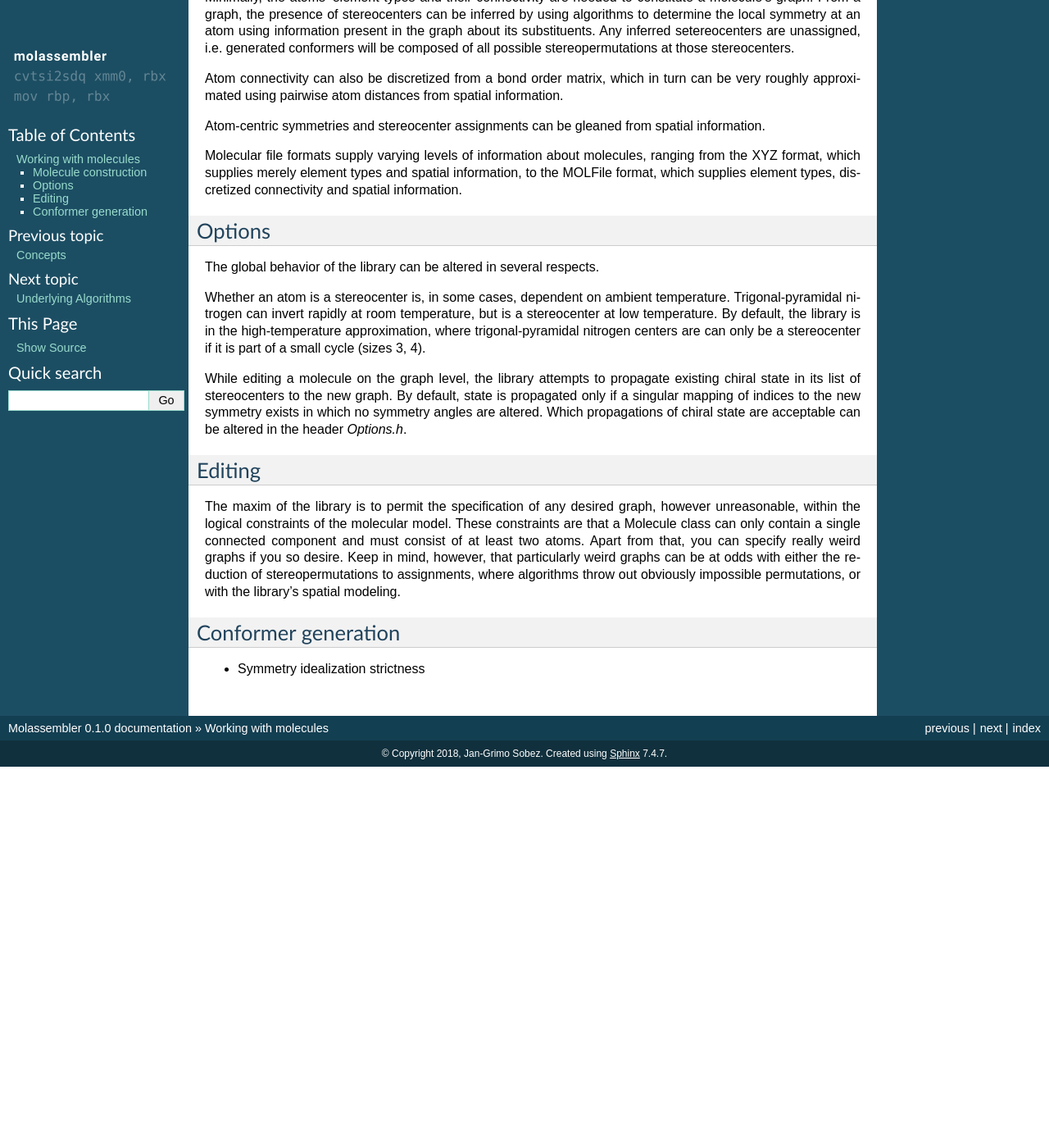
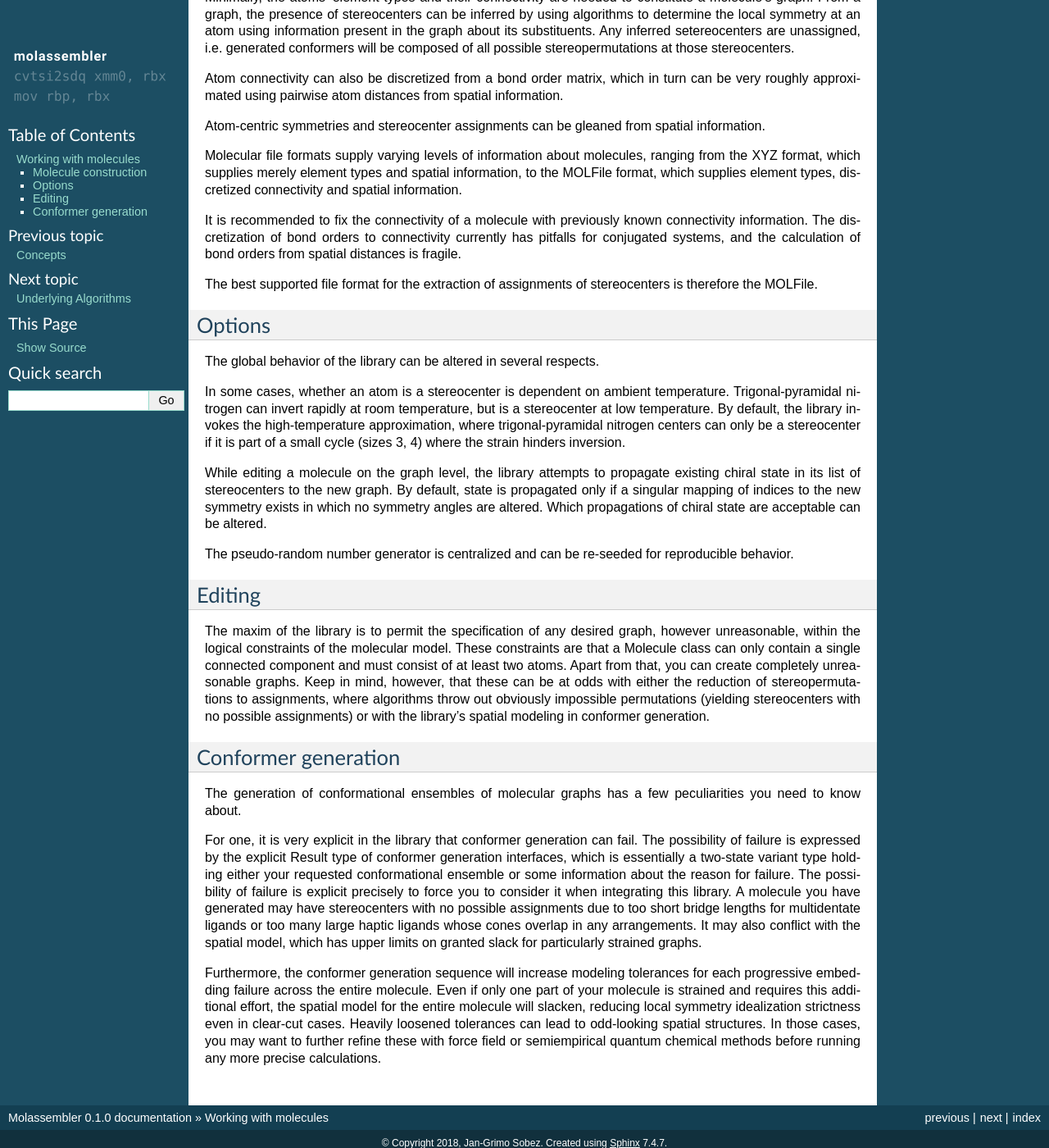
Before and after one commit to qcscine/molassembler, a Sphinx documentation site: the page built from documentation/source/working_with_molecules.rst, in a window 1280 px wide and 1400 px high, scrolled down 199 px. Shown: the whole window at 82% size. Built offline with Sphinx 7.4.7, drawn with Linux system fonts in a browser that asks for light colours; before the commit the page ends 1134 px from its top, so only the background shows below that.

Commit message:
Documentation improvements

```diff
--- a/documentation/source/working_with_molecules.rst
+++ b/documentation/source/working_with_molecules.rst
@@ -30,37 +30,72 @@ ranging from the XYZ format, which supplies merely element types and spatial
 information, to the MOLFile format, which supplies element types, discretized
 connectivity and spatial information.
 
+It is recommended to fix the connectivity of a molecule with previously known
+connectivity information. The discretization of bond orders to connectivity
+currently has pitfalls for conjugated systems, and the calculation of bond
+orders from spatial distances is fragile.
+
+The best supported file format for the extraction of assignments of
+stereocenters is therefore the MOLFile.
+
 
 Options
 -------
 The global behavior of the library can be altered in several respects.
 
-Whether an atom is a stereocenter is, in some cases, dependent on ambient
+In some cases, whether an atom is a stereocenter is dependent on ambient
 temperature. Trigonal-pyramidal nitrogen can invert rapidly at room temperature,
-but is a stereocenter at low temperature. By default, the library is in the
-high-temperature approximation, where trigonal-pyramidal nitrogen centers are
-can only be a stereocenter if it is part of a small cycle (sizes 3, 4).
+but is a stereocenter at low temperature. By default, the library invokes the
+high-temperature approximation, where trigonal-pyramidal nitrogen centers can
+only be a stereocenter if it is part of a small cycle (sizes 3, 4) where the
+strain hinders inversion.
 
 While editing a molecule on the graph level, the library attempts to propagate
 existing chiral state in its list of stereocenters to the new graph. By default,
 state is propagated only if a singular mapping of indices to the new symmetry
 exists in which no symmetry angles are altered. Which propagations of chiral
-state are acceptable can be altered in the header `Options.h`.
+state are acceptable can be altered.
+
+The pseudo-random number generator is centralized and can be re-seeded for
+reproducible behavior.
 
 
 Editing
 -------
+
 The maxim of the library is to permit the specification of any desired graph,
 however unreasonable, within the logical constraints of the molecular model.
 These constraints are that a Molecule class can only contain a single connected
 component and must consist of at least two atoms. Apart from that, you can
-specify really weird graphs if you so desire. Keep in mind, however, that
-particularly weird graphs can be at odds with either the reduction of
-stereopermutations to assignments, where algorithms throw out obviously
-impossible permutations, or with the library's spatial modeling.
+create completely unreasonable graphs. Keep in mind, however, that these can be
+at odds with either the reduction of stereopermutations to assignments, where
+algorithms throw out obviously impossible permutations (yielding stereocenters
+with no possible assignments) or with the library's spatial modeling in
+conformer generation.
 
 
 Conformer generation
 --------------------
 
-- Symmetry idealization strictness
+The generation of conformational ensembles of molecular graphs has a few
+peculiarities you need to know about.
+
+For one, it is very explicit in the library that conformer generation can fail.
+The possibility of failure is expressed by the explicit Result type of conformer
+generation interfaces, which is essentially a two-state variant type holding
+either your requested conformational ensemble or some information about the
+reason for failure. The possibility of failure is explicit precisely to force
+you to consider it when integrating this library. A molecule you have generated
+may have stereocenters with no possible assignments due to too short bridge
+lengths for multidentate ligands or too many large haptic ligands whose cones
+overlap in any arrangements. It may also conflict with the spatial model, which
+has upper limits on granted slack for particularly strained graphs.
+
+Furthermore, the conformer generation sequence will increase modeling tolerances
+for each progressive embedding failure across the entire molecule. Even if only
+one part of your molecule is strained and requires this additional effort, the
+spatial model for the entire molecule will slacken, reducing local symmetry
+idealization strictness even in clear-cut cases. Heavily loosened tolerances can
+lead to odd-looking spatial structures. In those cases, you may want to further
+refine these with force field or semiempirical quantum chemical methods before
+running any more precise calculations.
```
Also changed, not shown: documentation/source/concepts.rst (+19 -28 lines).
